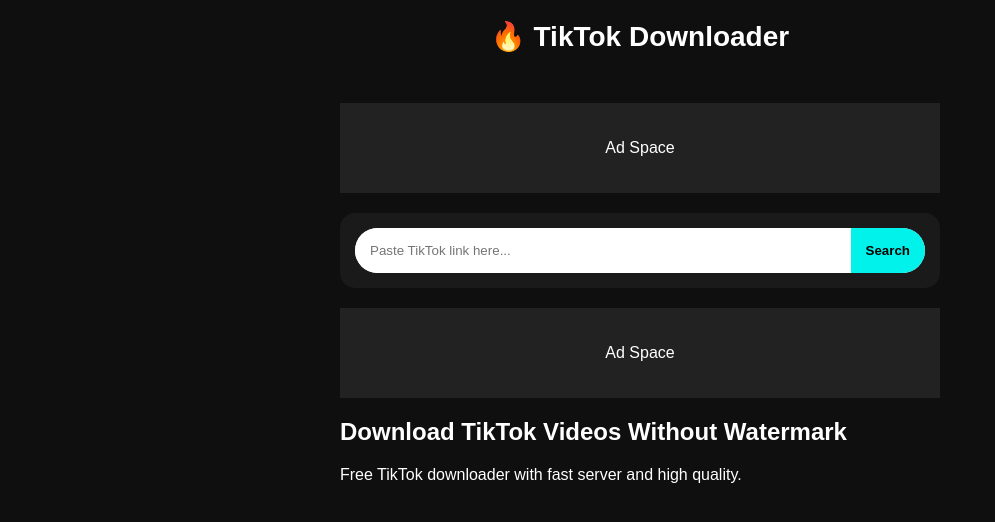
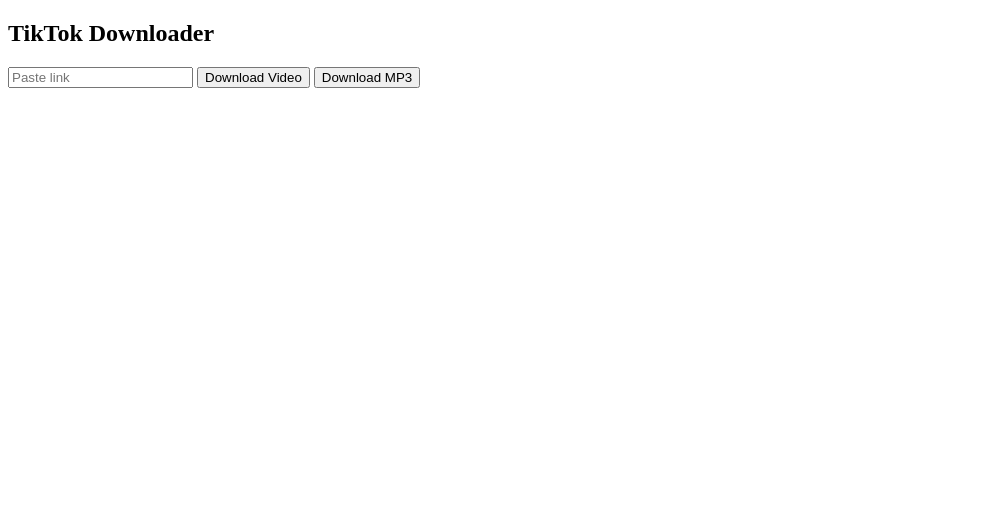
Before and after one commit to LightMax20/pythontik, a Flask app: page / in a window 1280 px wide. Shown: the top 522 px of the page, without its empty margins (0-995 px from the left). Run offline with Flask 3, Linux system fonts and the light colour scheme; some libraries are stand-ins or nearby versions.

Commit message:
Update index.html

```diff
--- a/templates/index.html
+++ b/templates/index.html
@@ -1,183 +1,32 @@
 <!DOCTYPE html>
-<html lang="en">
+<html>
 <head>
-
-<meta charset="UTF-8">
-<meta name="viewport" content="width=device-width, initial-scale=1.0">
-
-<title>TikTok Downloader - No Watermark</title>
-<meta name="description" content="Download TikTok videos without watermark in best quality or MP3. Free, fast and easy.">
-
-<style>
-body {
-  margin: 0;
-  font-family: Arial;
-  background: #0f0f0f;
-  color: white;
-}
-
-.header {
-  text-align: center;
-  padding: 20px;
-  font-size: 28px;
-  font-weight: bold;
-}
-
-.container {
-  max-width: 600px;
-  margin: auto;
-  padding: 10px;
-}
-
-.card {
-  background: #1a1a1a;
-  padding: 15px;
-  border-radius: 15px;
-}
-
-.input-box {
-  display: flex;
-  border-radius: 50px;
-  overflow: hidden;
-  background: white;
-}
-
-input {
-  flex: 1;
-  padding: 15px;
-  border: none;
-  outline: none;
-}
-
-button {
-  padding: 15px;
-  border: none;
-  background: #00f2ea;
-  font-weight: bold;
-  cursor: pointer;
-}
-
-.preview {
-  display: none;
-  margin-top: 20px;
-}
-
-.preview img {
-  width: 100%;
-  border-radius: 10px;
-}
-
-.progress {
-  margin-top: 15px;
-  background: #333;
-  border-radius: 20px;
-  overflow: hidden;
-  display: none;
-}
-
-.progress-bar {
-  height: 10px;
-  width: 0%;
-  background: #00f2ea;
-}
-
-.ad {
-  height: 90px;
-  background: #222;
-  margin: 20px 0;
-  display:flex;
-  align-items:center;
-  justify-content:center;
-}
-</style>
-
+<title>TikTok Downloader</title>
 </head>
-
 <body>
 
-<div class="header">🔥 TikTok Downloader</div>
+<h2>TikTok Downloader</h2>
 
-<div class="container">
-
-<div class="ad">Ad Space</div>
-
-<div class="card">
-
-<div class="input-box">
-  <input id="url" placeholder="Paste TikTok link here...">
-  <button onclick="getPreview()">Search</button>
-</div>
-
-<div class="preview" id="preview">
-  <img id="thumb">
-  <h3 id="title"></h3>
-
-  <button onclick="startDownload('video')">⬇ Download Video</button>
-  <button onclick="startDownload('mp3')">🎵 Download MP3</button>
-
-  <div class="progress" id="progress">
-    <div class="progress-bar" id="bar"></div>
-  </div>
-
-</div>
-
-</div>
-
-<div class="ad">Ad Space</div>
-
-<h2>Download TikTok Videos Without Watermark</h2>
-<p>Free TikTok downloader with fast server and high quality.</p>
-
-</div>
+<input id="url" placeholder="Paste link">
+<button onclick="download('video')">Download Video</button>
+<button onclick="download('mp3')">Download MP3</button>
 
 <script>
-let currentUrl = "";
-
-async function getPreview() {
+async function download(mode) {
     const url = document.getElementById("url").value;
-
-    if (!url) return alert("Enter URL");
-
-    currentUrl = url;
-
-    const res = await fetch("/preview?url=" + encodeURIComponent(url));
-    const data = await res.json();
-
-    if (data.error) return alert(data.error);
-
-    document.getElementById("thumb").src = data.thumbnail;
-    document.getElementById("title").innerText = data.title;
-    document.getElementById("preview").style.display = "block";
-}
-
-async function startDownload(mode) {
-    const bar = document.getElementById("bar");
-    const progress = document.getElementById("progress");
-
-    progress.style.display = "block";
-    bar.style.width = "10%";
 
     const res = await fetch("/download", {
         method: "POST",
         headers: {"Content-Type": "application/x-www-form-urlencoded"},
-        body: `url=${encodeURIComponent(currentUrl)}&mode=${mode}`
+        body: `url=${encodeURIComponent(url)}&mode=${mode}`
     });
 
-    let fake = 10;
-    const interval = setInterval(() => {
-        fake += 10;
-        if (fake < 90) bar.style.width = fake + "%";
-    }, 500);
-
     const data = await res.json();
-
-    clearInterval(interval);
-    bar.style.width = "100%";
 
     if (data.file) {
         window.location.href = "/file/" + data.file;
     } else {
-        alert("Download failed: " + data.error);
+        alert(data.error);
     }
 }
 </script>
```
